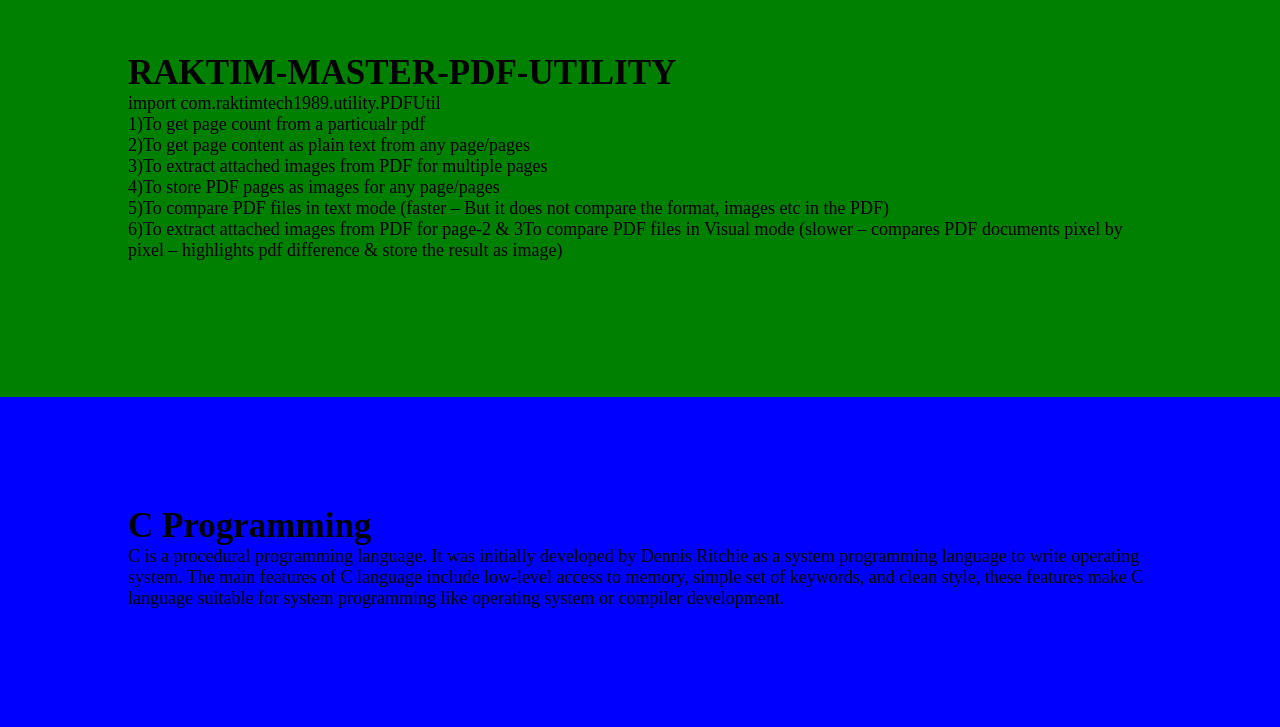
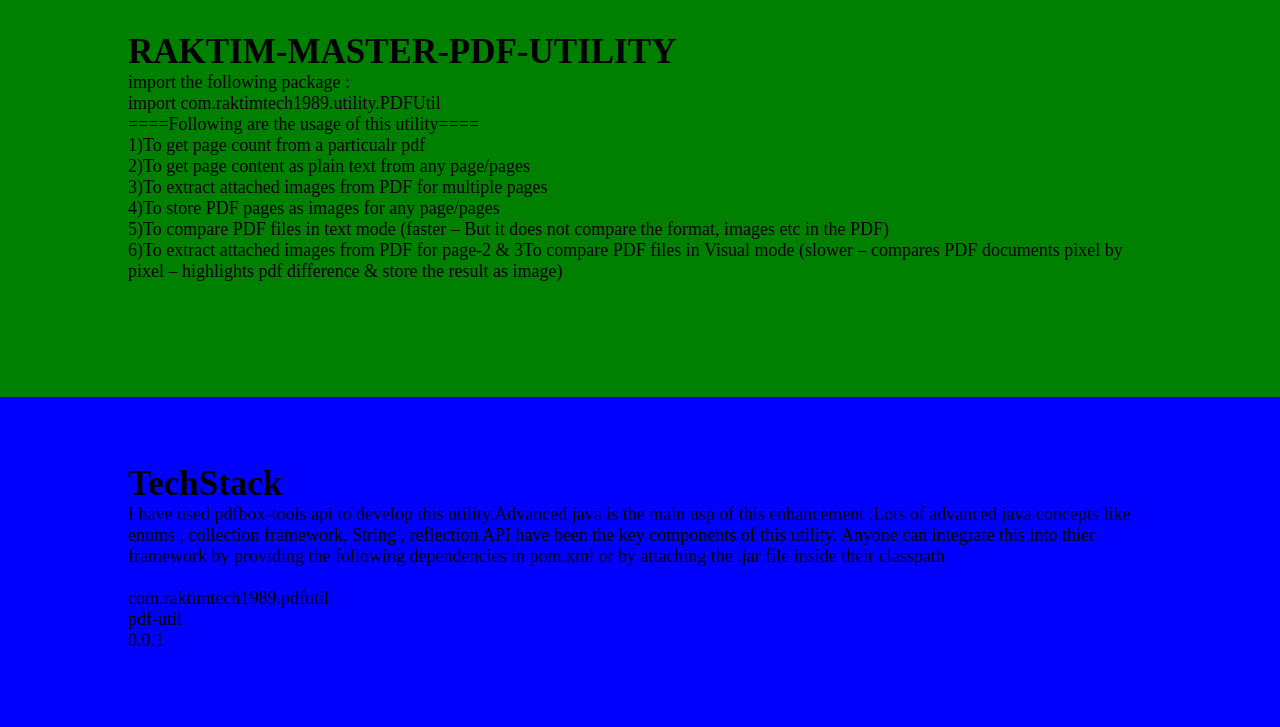
Before and after one commit to Raktimtech1989/RaktimMasterPDFUtil, a plain HTML site: page index.html in a window 1280 px wide. Shown: the part 73-800 px from the top of the page. Drawn offline with Linux system fonts and the light colour scheme.

Commit message:
commited7

```diff
--- a/index.html
+++ b/index.html
@@ -28,8 +28,9 @@
 		<div class="box-main">
 			<div class="firstHalf">
 				<h1 class="text-big" id="web">RAKTIM-MASTER-PDF-UTILITY</h1>
-				<p class="text-small">import com.raktimtech1989.utility.PDFUtil</p>
-                <p class="text-small">                                 </p>
+				<p class="text-small">import the following package :
+                    <br>import com.raktimtech1989.utility.PDFUtil</p>
+                <p class="text-small">====Following are the usage of this utility====</p>
                 <p class="text-small">1)To get page count from a particualr pdf</p>
                 <p class="text-small">2)To get page content as plain text from any page/pages</p>
                 <p class="text-small">3)To extract attached images from PDF for multiple pages</p>
@@ -44,21 +45,19 @@
             <div class="box-main">
                 <div class="firstHalf">
                     <h1 class="text-big" id="program">
-                        C Programming
+                         TechStack
                     </h1>
                     <p class="text-small">
-                        C is a procedural programming language. It
-                        was initially developed by Dennis Ritchie
-                        as a system programming language to write
-                        operating system. The main features of C
-                        language include low-level access to memory,
-                        simple set of keywords, and clean style,
-                        these features make C language suitable for
-                        system programming like operating system or
-                        compiler development.
+                        I have used pdfbox-tools api to develop this utility.Advanced java is the
+                        main usp of this enhancement .Lots of advanced java concepts like enums , collection framework, String ,
+                        reflection API have been the key components of this utility. Anyone can integrate this into thier framework by
+                        providing the following dependencies in pom.xml or by attaching the .jar file inside their classpath
+                        <br><dependency>
+                            <br><groupId>com.raktimtech1989.pdfutil</groupId>
+                            <br><artifactId>pdf-util</artifactId>
+                            <br><version>0.0.1</version>
+                          <br></dependency>
 				</p>
-
-
 			</div>
 		</div>
 	</section>
```
